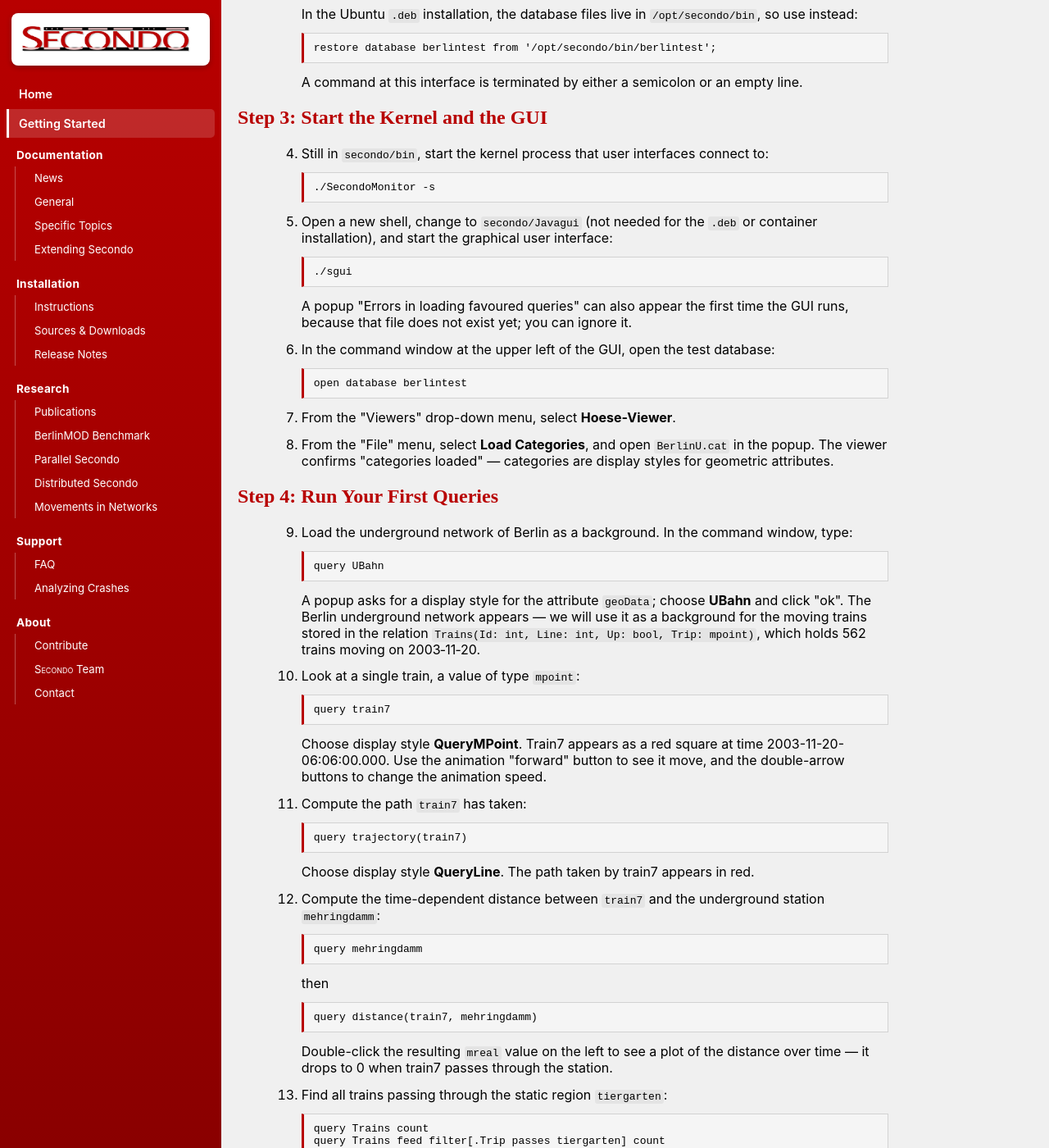
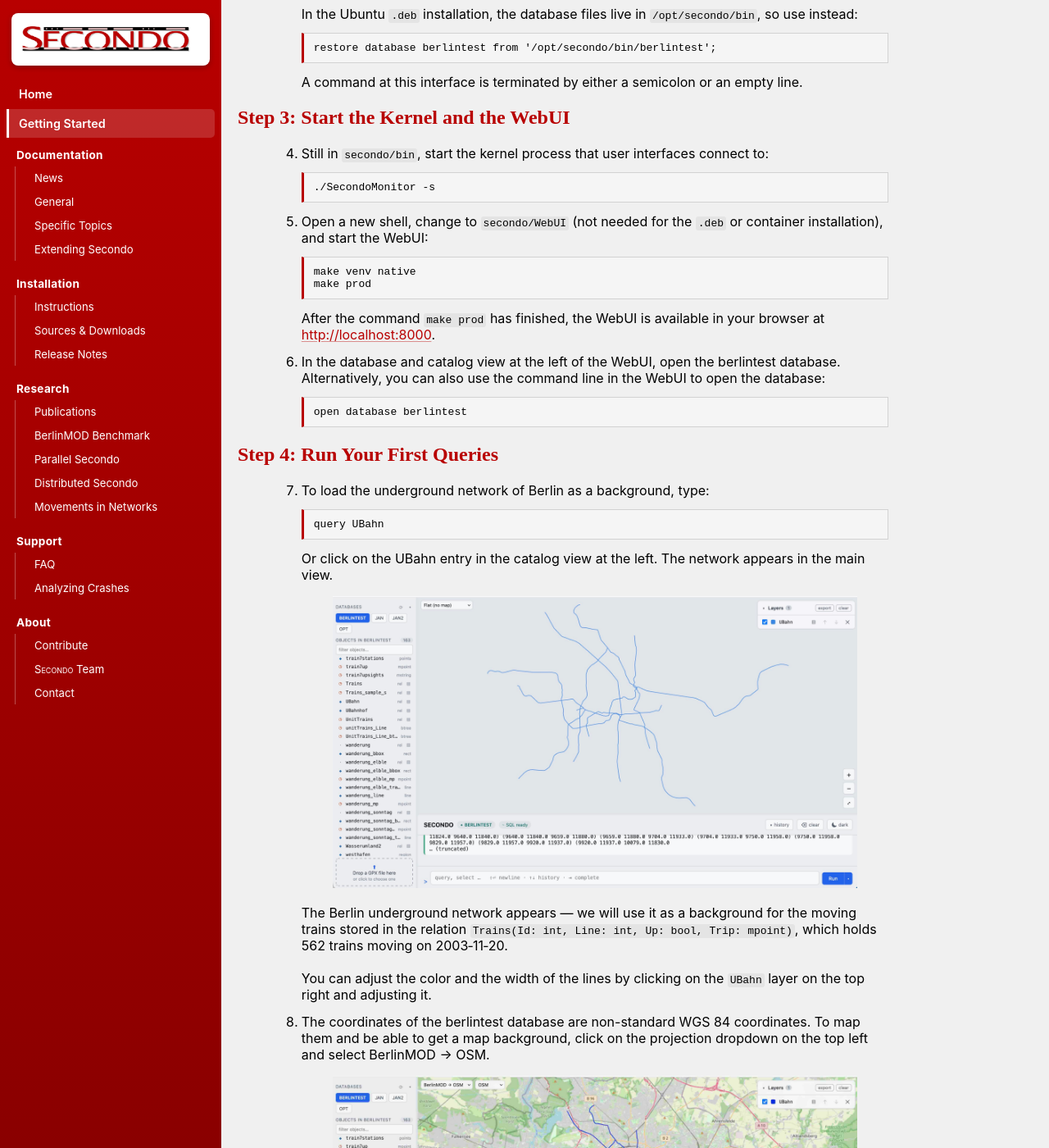
Before and after one commit to secondo-database/secondo-database.github.io, a Jekyll site: the page built from content_getting_started.html, in a window 1280 px wide and 1400 px high, scrolled down 1701 px. Shown: the whole window at 82% size. Built offline with Jekyll 4.4.1, drawn with Linux system fonts in a browser that asks for light colours; some of the changed text lies outside the part shown.

Commit message:
Updated tutorial / screenshots

```diff
--- a/content_getting_started.html
+++ b/content_getting_started.html
@@ -13,7 +13,7 @@ description: A hands-on quick-start guide to SECONDO&#58; install it, restore th
 <div class="short">
 This guide walks you through a "do it yourself" demo of <span class="secondo">Secondo</span>,
 the moving objects database system. In about 15&ndash;20 minutes you will install
-<span class="secondo">Secondo</span>, restore two example databases, and run queries that
+<span class="secondo">Secondo</span>, restore an example database, and run queries that
 compute the trajectory of a moving underground train, find all trains passing through a
 region, and see the query optimizer in action &mdash; without having to read any manuals
 or papers first.
@@ -88,7 +88,7 @@ source, or macOS via Homebrew), see the full
 <a href="content_install.html">Installation Instructions</a> page and then come back here.
 </div>
 
-<h2 id="restore"> Step 2: Restore the Example Databases </h2>
+<h2 id="restore"> Step 2: Restore the Example Database </h2>
 <div class="short">
 <ol>
 <li>
@@ -114,7 +114,7 @@ A command at this interface is terminated by either a semicolon or an empty line
 </ol>
 </div>
 
-<h2 id="gui"> Step 3: Start the Kernel and the GUI </h2>
+<h2 id="gui"> Step 3: Start the Kernel and the WebUI </h2>
 <div class="short">
 <ol start="4">
 <li>
@@ -122,50 +122,75 @@ Still in <code>secondo/bin</code>, start the kernel process that user interfaces
 <pre>./SecondoMonitor -s</pre>
 </li>
 <li>
-Open a new shell, change to <code>secondo/Javagui</code> (not needed for the
-<code>.deb</code> or container installation), and start the graphical user interface:
-<pre>./sgui</pre>
-A popup "Errors in loading favoured queries" can also appear the first time the GUI runs,
-because that file does not exist yet; you can ignore it.
+Open a new shell, change to <code>secondo/WebUI</code> (not needed for the
+<code>.deb</code> or container installation), and start the WebUI:
+<pre>make venv native
+make prod</pre>
+
+After the command <code>make prod</code> has finished, the WebUI is available in your browser at
+<a href="http://localhost:8000">http://localhost:8000</a>.
 </li>
+
 <li>
-In the command window at the upper left of the GUI, open the test database:
+In the database and catalog view at the left of the WebUI, open the berlintest database.
+Alternatively, you can also use the command line in the WebUI to open the database:
 <pre>open database berlintest</pre>
-</li>
-<li>
-From the "Viewers" drop-down menu, select <b>Hoese-Viewer</b>.
-</li>
-<li>
-From the "File" menu, select <b>Load Categories</b>, and open <code>BerlinU.cat</code>
-in the popup. The viewer confirms "categories loaded" &mdash; categories are display
-styles for geometric attributes.
 </li>
 </ol>
 </div>
 
 <h2 id="queries"> Step 4: Run Your First Queries </h2>
 <div class="short">
-<ol start="9">
+<ol start="7">
 <li>
-Load the underground network of Berlin as a background. In the command window, type:
+To load the underground network of Berlin as a background, type:
 <pre>query UBahn</pre>
-A popup asks for a display style for the attribute <code>geoData</code>; choose
-<b>UBahn</b> and click "ok". The Berlin underground network appears &mdash; we will use it
+Or click on the UBahn entry in the catalog view at the left. The network appears in the main view.
+
+<div style="text-align:center; margin:16px 0;">
+<img src="/images/screen_ubahn.jpg" width="640" height="495" alt="Secondo WebUI showing the Berlin underground network">
+</div>
+
+The Berlin underground network appears &mdash; we will use it
 as a background for the moving trains stored in the relation
 <code>Trains(Id: int, Line: int, Up: bool, Trip: mpoint)</code>, which holds 562 trains
-moving on 2003&#8209;11&#8209;20.
+moving on 2003&#8209;11&#8209;20.<br>
+<br>
+You can adjust the color and the width of the lines by clicking on the <code>UBahn</code> layer
+on the top right and adjusting it.
 </li>
+
+<li>The coordinates of the berlintest database are non-standard WGS 84 coordinates.
+To map them and be able to get a map background, click on the projection dropdown on the top left and
+select BerlinMOD -> OSM.
+
+<div style="text-align:center; margin:16px 0;">
+<img src="/images/screen_ubahn_mapped.jpg" width="640" height="495" alt="The Berlin underground network overlaid on an OpenStreetMap background">
+<div style="font-size:0.8rem; color:gray; margin-top:4px;">Map data &copy; <a href="https://www.openstreetmap.org/copyright" target="_blank" rel="noopener noreferrer">OpenStreetMap</a> contributors</div>
+</div>
+</li>
+
 <li>
 Look at a single train, a value of type <code>mpoint</code>:
 <pre>query train7</pre>
-Choose display style <b>QueryMPoint</b>. Train7 appears as a red square at time
-2003-11-20-06:06:00.000. Use the animation "forward" button to see it move, and the
-double-arrow buttons to change the animation speed.
+Use the animation "forward" button to see it move along its trajectory. You can also adjust the speed or pause the animation. Furthermore, you can change the symbol of the train by clicking on the <code>train7</code> layer on the top right and adjusting it.
+
+<div style="text-align:center; margin:16px 0;">
+<img src="/images/screen_ubahn_moving.jpg" width="640" height="495" alt="Train7 shown as a moving point on the map, mid-animation along its route">
+<div style="font-size:0.8rem; color:gray; margin-top:4px;">Map data &copy; <a href="https://www.openstreetmap.org/copyright" target="_blank" rel="noopener noreferrer">OpenStreetMap</a> contributors</div>
+</div>
+
 </li>
+
 <li>
 Compute the path <code>train7</code> has taken:
 <pre>query trajectory(train7)</pre>
-Choose display style <b>QueryLine</b>. The path taken by train7 appears in red.
+The width and the color of the line can be adjusted by clicking on the <code>trajectory(train7)</code> layer.
+<div style="text-align:center; margin:16px 0;">
+<img src="/images/screen_ubahn_trajectory.jpg" width="640" height="495" alt="The full trajectory of train7 drawn as a line on the map">
+<div style="font-size:0.8rem; color:gray; margin-top:4px;">Map data &copy; <a href="https://www.openstreetmap.org/copyright" target="_blank" rel="noopener noreferrer">OpenStreetMap</a> contributors</div>
+</div>
+
 </li>
 <li>
 Compute the time-dependent distance between <code>train7</code> and the underground
@@ -173,8 +198,14 @@ station <code>mehringdamm</code>:
 <pre>query mehringdamm</pre>
 then
 <pre>query distance(train7, mehringdamm)</pre>
-Double-click the resulting <code>mreal</code> value on the left to see a plot of the
-distance over time &mdash; it drops to 0 when train7 passes through the station.
+
+On the left, you will see a value of type <code>mreal</code>, which is a time-dependent real number. It represents the distance between the train and the station over time; it drops to 0 when train7 passes through the station.
+
+<div style="text-align:center; margin:16px 0;">
+<img src="/images/screen_ubahn_mehringdam_mreal.jpg" width="640" height="495" alt="Plot of the time-dependent distance between train7 and the mehringdamm station, dropping to zero as the train passes through">
+<div style="font-size:0.8rem; color:gray; margin-top:4px;">Map data &copy; <a href="https://www.openstreetmap.org/copyright" target="_blank" rel="noopener noreferrer">OpenStreetMap</a> contributors</div>
+</div>
+
 </li>
 <li>
 Find all trains passing through the static region <code>tiergarten</code>:
@@ -184,8 +215,11 @@ query Trains feed filter[.Trip passes tiergarten] consume</pre>
 This confirms 562 trains in total, of which 80 pass through <code>tiergarten</code>, and
 then displays them.
 </li>
+<li>You can clear the query results by clicking on the X button in the layers panel.</li>
 </ol>
 </div>
+
+
 
 <h2 id="optimizer"> Step 5: Use the Query Optimizer </h2>
 <div class="short">
@@ -199,7 +233,9 @@ See the individual trains with:
 <pre>select * from Trains where Trip passes mehringdamm</pre>
 </li>
 <li>
-Also more complex queries can be optimized. For example, find the names and addresses of all Italian restaurants within 2&nbsp;km of the
+Also more complex queries can be optimized, not just on moving objects. The
+<code>berlintest</code> database also contains restaurants and sights of interest in Berlin.
+Find the names and addresses of all Italian restaurants within 2&nbsp;km of the
 Brandenburg Gate:
 <pre>select [r:name, r:strasse, r:geoData]
 from   [restaurants as r, sehenswuerdpoi as s]
@@ -208,7 +244,8 @@ where  [ s:name="Brandenburger Tor",
          distance(r:geoData, s:geodata) < 2000]</pre>
 
 <div style="text-align:center; margin:16px 0;">
-<img src="/images/screenshot1.gif" width="640" height="495" alt="Secondo GUI showing Italian restaurants near the Brandenburg Gate plotted on a map of Berlin">
+<img src="/images/screen_restaurant.jpg" width="640" height="495" alt="Secondo GUI showing Italian restaurants near the Brandenburg Gate plotted on a map of Berlin">
+<div style="font-size:0.8rem; color:gray; margin-top:4px;">Map data &copy; <a href="https://www.openstreetmap.org/copyright" target="_blank" rel="noopener noreferrer">OpenStreetMap</a> contributors</div>
 </div>
 </li>
 </ol>
```
Also changed, not shown: other parts of content_getting_started.html (+1 -1 lines), index.html (+5 -2 lines), images/screen_restaurant.jpg (added), images/screen_ubahn.jpg (added), images/screen_ubahn_mapped.jpg (added), images/screen_ubahn_mehringdam_mreal.jpg (added), images/screen_ubahn_moving.jpg (added), images/screen_ubahn_trajectory.jpg (added).
